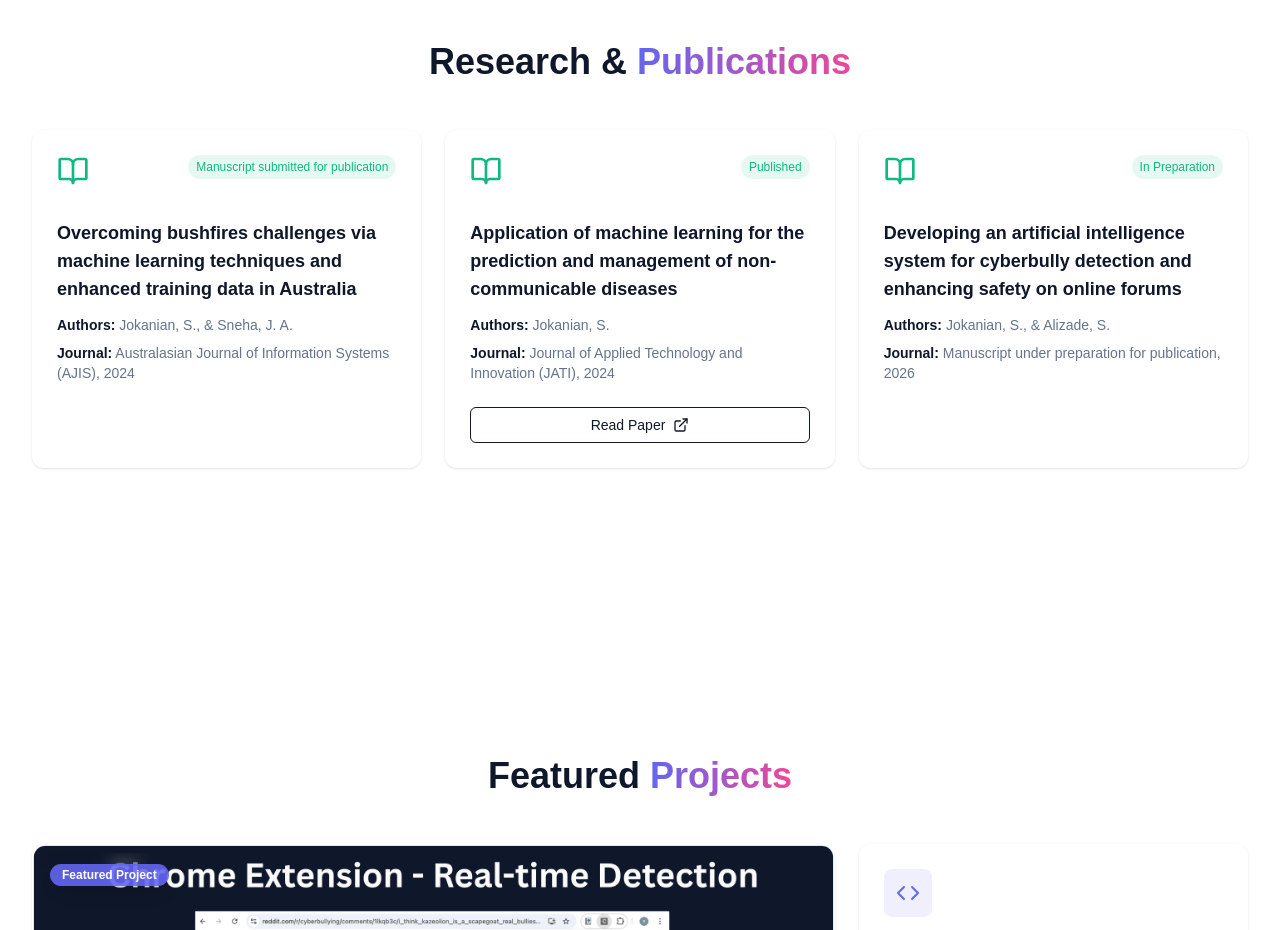
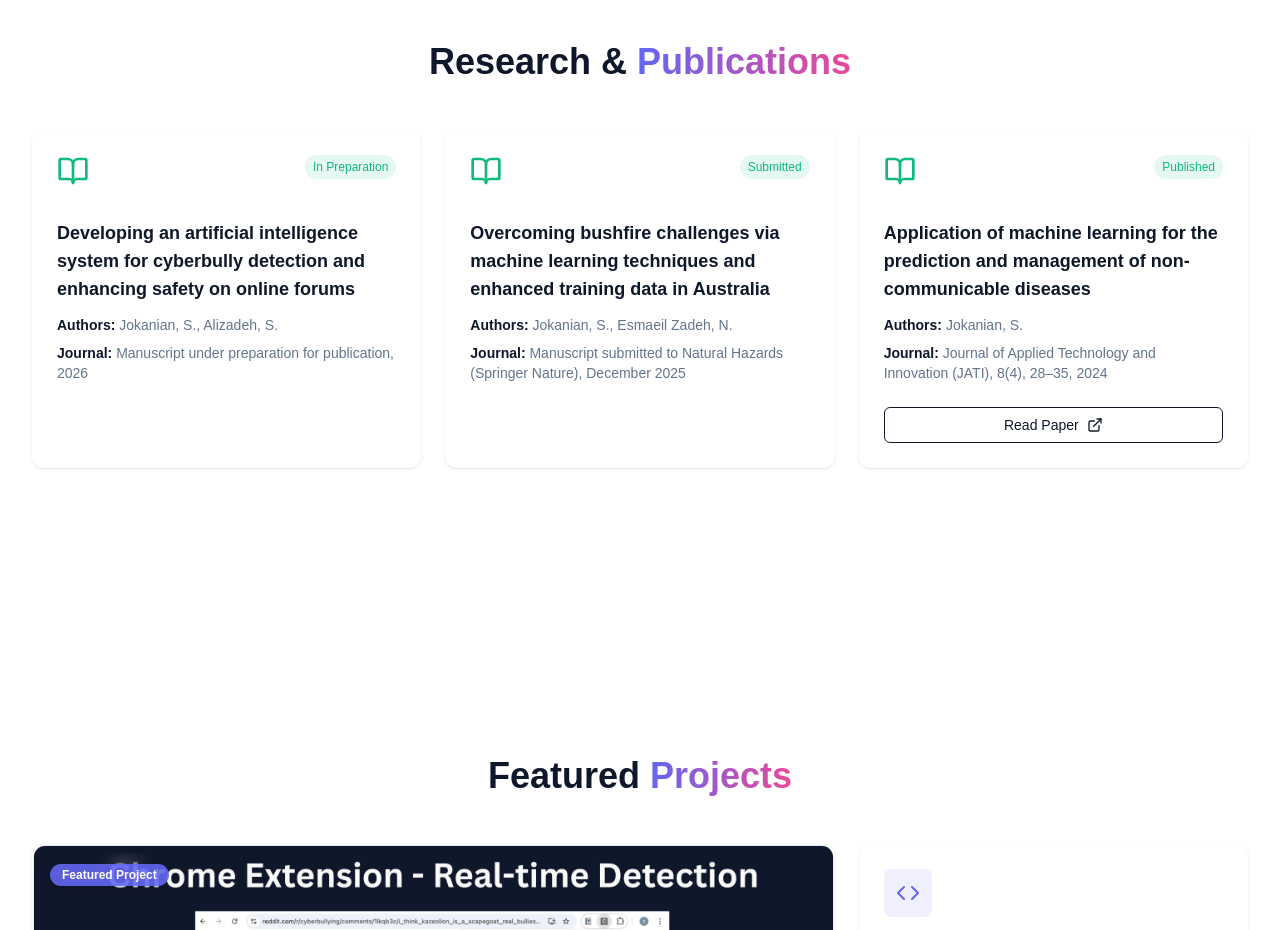
Before and after one commit to sepehrjo/sepehrjo.github.io, a Next.js app: page / in a window 1280 px wide. Shown: the part 2860-3790 px from the top of the page. Built offline with nearby package versions, Linux system fonts and the light colour scheme.

Commit message:
Fix CV download links and update Research & Publications section

```diff
--- a/src/components/cv-download-menu.tsx
+++ b/src/components/cv-download-menu.tsx
@@ -59,7 +59,7 @@ export function CvDownloadMenu({
           <a
             role="menuitem"
             href="/Sepehr_Jokanian_CV.pdf"
-            download
+            download="Sepehr_Jokanian_CV.pdf"
             className="block px-4 py-3 text-sm text-foreground hover:bg-accent/10 transition-colors"
             onClick={() => setOpen(false)}
           >
@@ -68,7 +68,7 @@ export function CvDownloadMenu({
           <a
             role="menuitem"
             href="/Sepehr_Europass_CV.pdf"
-            download
+            download="Sepehr_Europass_CV.pdf"
             className="block px-4 py-3 text-sm text-foreground hover:bg-accent/10 transition-colors"
             onClick={() => setOpen(false)}
           >
--- a/src/lib/data.ts
+++ b/src/lib/data.ts
@@ -47,25 +47,25 @@ export const experience = [
 
 export const publications = [
   {
-    title: "Overcoming bushfires challenges via machine learning techniques and enhanced training data in Australia",
-    authors: "Jokanian, S., & Sneha, J. A.",
-    journal: "Australasian Journal of Information Systems (AJIS), 2024",
-    status: "Manuscript submitted for publication",
+    title: "Developing an artificial intelligence system for cyberbully detection and enhancing safety on online forums",
+    authors: "Jokanian, S., Alizadeh, S.",
+    journal: "Manuscript under preparation for publication, 2026",
+    status: "In Preparation",
+    link: null,
+  },
+  {
+    title: "Overcoming bushfire challenges via machine learning techniques and enhanced training data in Australia",
+    authors: "Jokanian, S., Esmaeil Zadeh, N.",
+    journal: "Manuscript submitted to Natural Hazards (Springer Nature), December 2025",
+    status: "Submitted",
     link: null,
   },
   {
     title: "Application of machine learning for the prediction and management of non-communicable diseases",
     authors: "Jokanian, S.",
-    journal: "Journal of Applied Technology and Innovation (JATI), 2024",
+    journal: "Journal of Applied Technology and Innovation (JATI), 8(4), 28–35, 2024",
     status: "Published",
-    link: "https://jati.sites.apiit.edu.my/files/2024/11/Volume8_Issue4_Paper5_2024_28-35.pdf",
-  },
-  {
-    title: "Developing an artificial intelligence system for cyberbully detection and enhancing safety on online forums",
-    authors: "Jokanian, S., & Alizade, S.",
-    journal: "Manuscript under preparation for publication, 2026",
-    status: "In Preparation",
-    link: null,
+    link: "https://jati.sites.apiit.edu.my/wp-content/uploads/sites/11/2024/11/Volume8_Issue4_Paper5_2024_28-35.pdf",
   },
 ];
 
```
Also changed, not shown: 1 other file (tests, documents, lock files or other folders).
